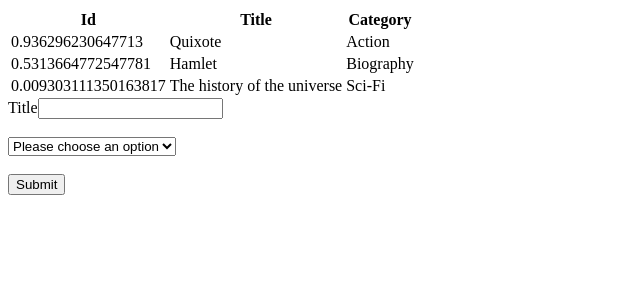
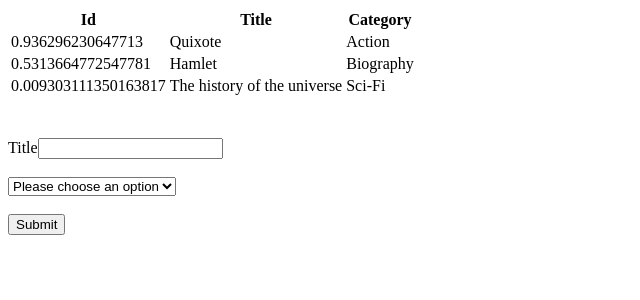
Before and after one commit to Zappat0n/bookstore, a React (Create React App) app: page / in a window 1280 px wide. Shown: the top 300 px of the page, without its empty margins (0-640 px from the left). Built offline with nearby package versions, Linux system fonts and the light colour scheme.

Commit message:
Add key to for each book generated

```diff
--- a/src/components/BookForm.js
+++ b/src/components/BookForm.js
@@ -1,4 +1,5 @@
 import React, { Component } from 'react';
+import './bookForm.css';
 
 const categories = [
   'Action',
--- a/src/components/BooksList.js
+++ b/src/components/BooksList.js
@@ -3,7 +3,7 @@ import Book from './Book';
 
 const BooksList = (props) => {
   const displayBooks = props.books.map((book) => {
-    return <Book book={book} />;
+    return <Book key={book.id} book={book} />;
   });
 
   return (
--- /dev/null
+++ b/src/components/bookForm.css
@@ -0,0 +1,3 @@
+form {
+  margin-top: 40px;
+}
```
